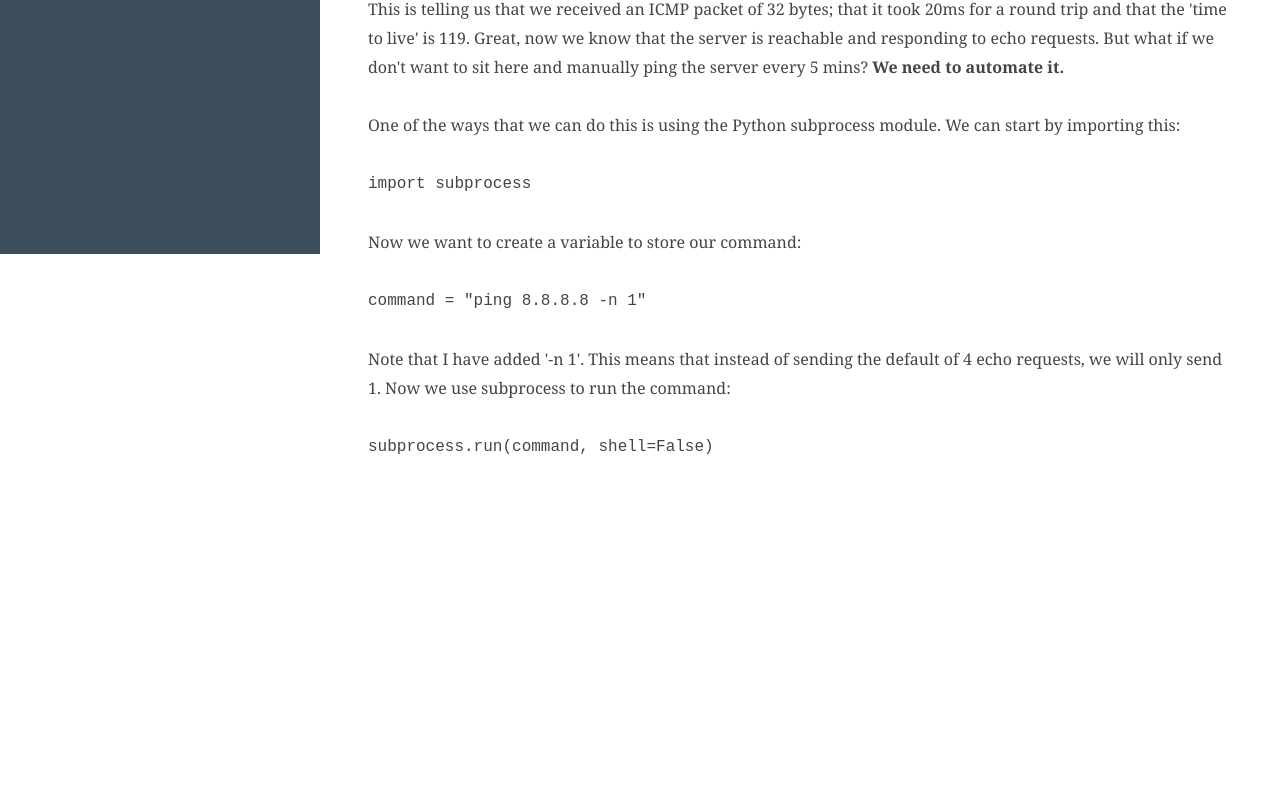
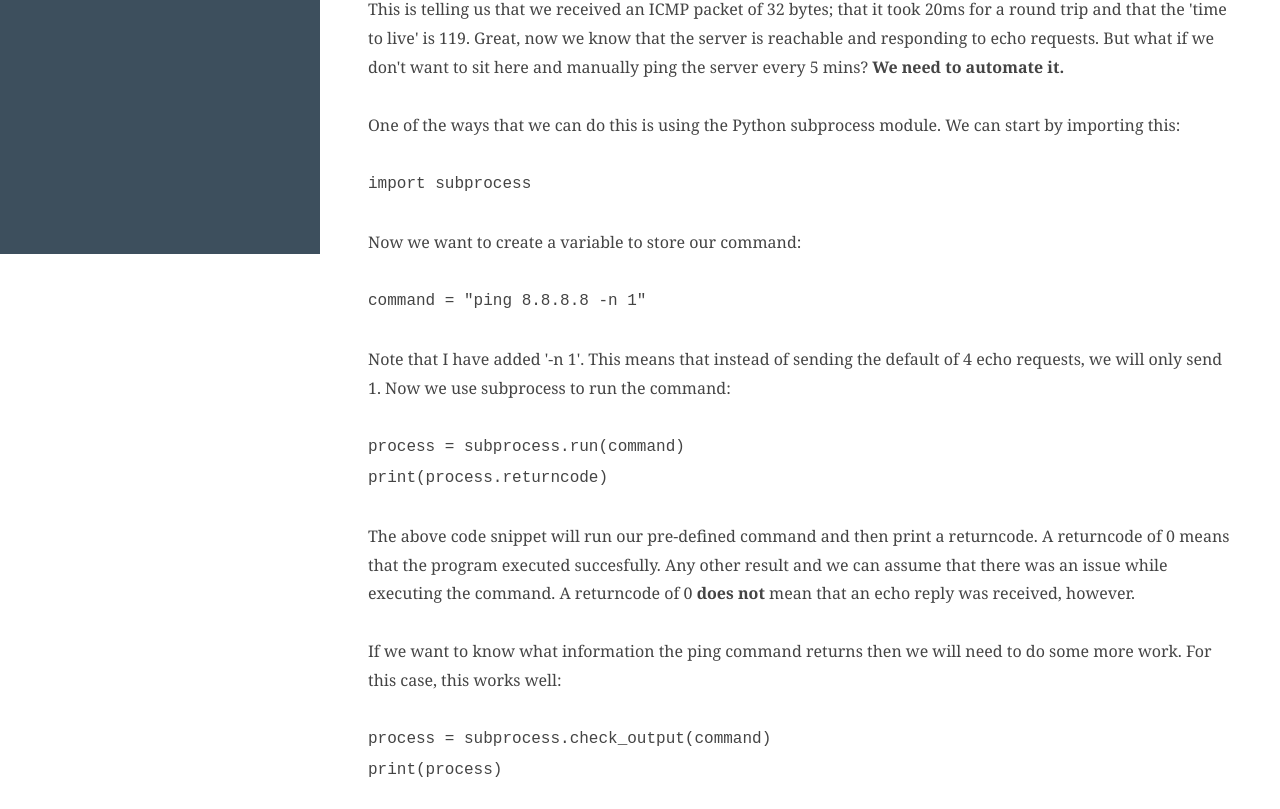
Before and after one commit to MAvaisAshraf/harryrobson.com, a plain HTML site: page posts/how_to_execute_cli_commands_using_python.html in a window 1280 px wide. Shown: the part 546-1355 px from the top of the page. Before the commit the page ends 1061 px from the top, so only its background shows below. Drawn offline with Linux system fonts and the light colour scheme.

Commit message:
Update how_to_execute_cli_commands_using_python.html

```diff
--- a/posts/how_to_execute_cli_commands_using_python.html
+++ b/posts/how_to_execute_cli_commands_using_python.html
@@ -67,8 +67,17 @@
                             <br><br>
                             Note that I have added '-n 1'. This means that instead of sending the default of 4 echo requests, we will only send 1. Now we use subprocess to run the command:
                             <br><br>
-                            <code>subprocess.run(command, shell=False)</code>
+                            <code>process = subprocess.run(command)
+                            <br>
+                            print(process.returncode)</code>
                             <br><br>
+                            The above code snippet will run our pre-defined command and then print a returncode. A returncode of 0 means that the program executed succesfully. Any other result and we can assume that there was an issue while executing the command. A returncode of 0 <b>does not</b> mean that an echo reply was received, however.
+                            <br><br>
+                            If we want to know what information the ping command returns then we will need to do some more work. For this case, this works well:
+                            <br><br>
+                            <code>process = subprocess.check_output(command)
+                            <br>
+                            print(process)</code>
                         </p>
                     </div>
                 </section>
```
